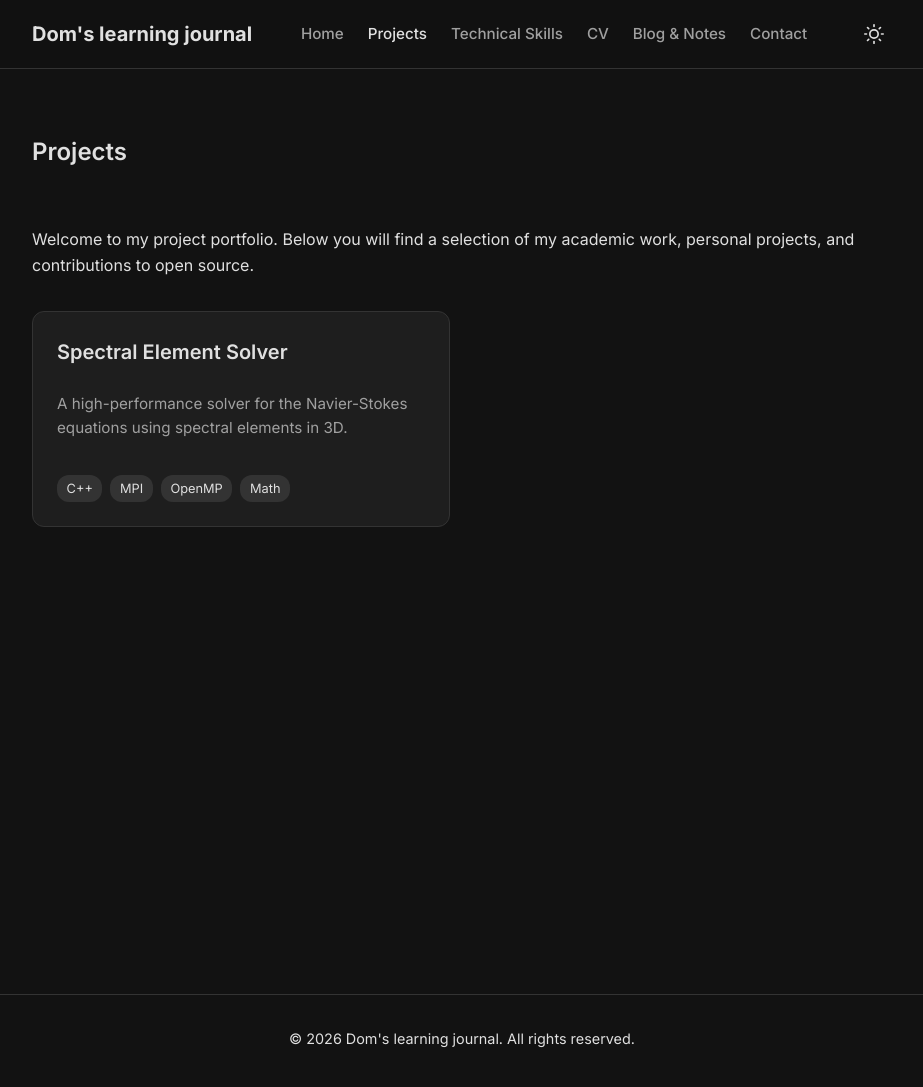
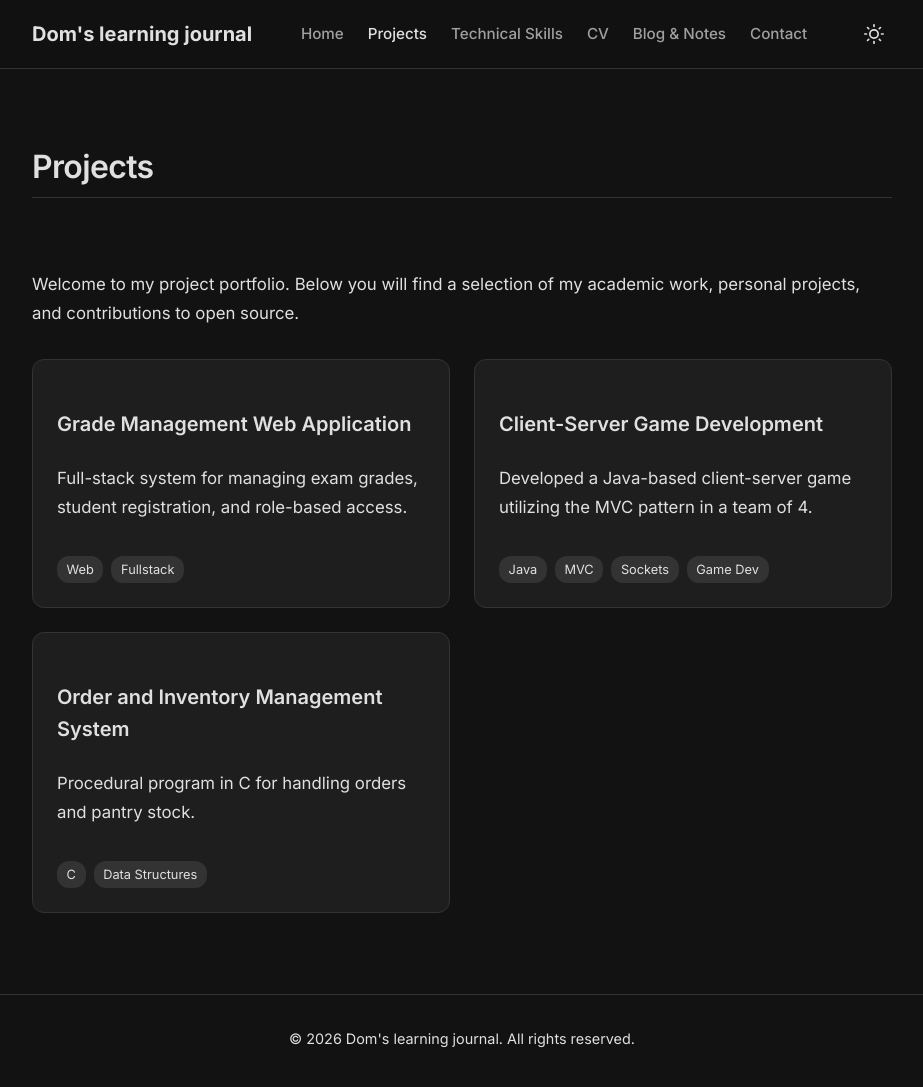
Before and after one commit to DomDegi/domdegi.github.io, a Jekyll site: the page built from projects.markdown, in a window 1280 px wide and 1101 px high. Shown: the top 1087 px of the window, without its empty margins (178-1101 px from the left). Built offline with Jekyll 4.4.1, drawn with Linux system fonts in a browser that asks for light colours.

Commit message:
feat: Add three new project pages and a CV PDF, update skills and CV content, and enhance site typography.

```diff
--- a/_config.yml
+++ b/_config.yml
@@ -37,7 +37,7 @@ header_pages:
   - contact.markdown
 
 # Build settings
-theme: minima
+# theme: minima
 plugins:
   - jekyll-feed
 
--- a/_projects/example-project.md
+++ /dev/null
@@ -1,17 +0,0 @@
----
-layout: page
-title: Spectral Element Solver
-description: A high-performance solver for the Navier-Stokes equations using spectral elements in 3D.
-tags: [C++, MPI, OpenMP, Math]
----
-
-# Spectral Element Solver
-
-This project focuses on solving the Navier-Stokes equations using high-order spectral element methods. It was designed to run on distributed memory architectures using MPI for communication and OpenMP for shared-memory parallelism on individual nodes.
-
-## Key Features
-- **Scalability**: Tested on hundreds of cores with near-linear strong scaling.
-- **Accuracy**: Employs Legendre polynomials for high spatial accuracy.
-- **Performance**: Optimized memory access patterns and vectorized inner loops.
-
-*(You can replace this placeholder content with your actual projects by replicating this file inside `_projects`)*
--- /dev/null
+++ b/_projects/grade-management.md
@@ -0,0 +1,15 @@
+---
+layout: page
+title: Grade Management Web Application
+description: Full-stack system for managing exam grades, student registration, and role-based access.
+tags: [Web, Fullstack]
+---
+
+# Grade Management Web Application
+
+A full-stack architecture built to manage university exam cycles, tracking grades over semesters.
+
+## Key Features
+- **Role-based Access:** Defined clear boundaries between Students and Professors.
+- **Grade Entry:** Allowed professors to input, finalize, and publish grades dynamically.
+- **Student Registration:** Comprehensive module for course registration and exams tracking.
--- /dev/null
+++ b/_projects/java-game.md
@@ -0,0 +1,20 @@
+---
+layout: page
+title: Client-Server Game Development
+description: Developed a Java-based client-server game utilizing the MVC pattern in a team of 4.
+tags: [Java, MVC, Sockets, Game Dev]
+---
+
+# Client-Server Game Development with MVC Pattern
+
+Developed a Java-based multiplayer game applying the classic Model-View-Controller paradigm in a 4-person team.
+
+## Architecture
+- **Communication:** Implemented using Java RMI and custom Socket protocols.
+- **User Interface:** Built with JavaFX.
+- **Build System:** Managed via Maven.
+
+## Challenges
+- Handled rigorous multi-threading complexities.
+- Synchronized states across multiple concurrent remote clients in real-time.
+- Heavily applied Object-Oriented Programming (OOP) principles to keep the codebase maintainable.
--- /dev/null
+++ b/_projects/order-management.md
@@ -0,0 +1,15 @@
+---
+layout: page
+title: Order and Inventory Management System
+description: Procedural program in C for handling orders and pantry stock.
+tags: [C, Data Structures]
+---
+
+# Order and Inventory Management System
+
+A procedural project built in C focusing heavily on low-level data structures and algorithmic efficiency.
+
+## Implementation Details
+- Applied Hash Tables for rapid inventory lookups.
+- Utilized Heaps for priority-based order processing.
+- Managed dynamic memory effectively using complex Linked Lists.
--- a/assets/css/main.css
+++ b/assets/css/main.css
@@ -38,7 +38,12 @@ body {
 }
 
 /* Typography */
-h1, h2, h3, h4, h5, h6 {
+h1,
+h2,
+h3,
+h4,
+h5,
+h6 {
   color: var(--text-color);
   font-weight: 600;
   margin-top: 1.5rem;
@@ -56,7 +61,9 @@ a:hover {
   opacity: 0.8;
 }
 
-p, ul, ol {
+p,
+ul,
+ol {
   margin-bottom: 1.2rem;
   color: var(--text-color);
 }
@@ -76,6 +83,58 @@ li {
 .page-content {
   flex: 1;
   padding: 40px 0;
+}
+
+/* Page Typographic Improvements */
+.page-title {
+  font-size: 2.5rem;
+  letter-spacing: -0.02em;
+  border-bottom: 2px solid var(--border-color);
+  padding-bottom: 0.5rem;
+  margin-bottom: 2rem;
+}
+
+.page-content h1 {
+  font-size: 2rem;
+  border-bottom: 1px solid var(--border-color);
+  padding-bottom: 0.3rem;
+  margin-top: 2rem;
+}
+
+.page-content h2 {
+  font-size: 1.5rem;
+  color: var(--accent-color);
+  margin-top: 2rem;
+}
+
+.page-content h3 {
+  font-size: 1.25rem;
+  margin-top: 1.5rem;
+}
+
+.page-content p {
+  font-size: 1.05rem;
+  line-height: 1.7;
+  color: var(--text-color);
+}
+
+.page-content ul,
+.page-content ol {
+  font-size: 1.05rem;
+  line-height: 1.7;
+  padding-left: 1.5rem;
+  margin-bottom: 1.5rem;
+}
+
+.page-content li {
+  margin-bottom: 0.5rem;
+}
+
+.page-content hr {
+  border: 0;
+  height: 1px;
+  background: var(--border-color);
+  margin: 2rem 0;
 }
 
 /* Header & Nav */
@@ -168,7 +227,7 @@ li {
   border-radius: 50%;
   object-fit: cover;
   border: 4px solid var(--border-color);
-  box-shadow: 0 8px 16px rgba(0,0,0,0.1);
+  box-shadow: 0 8px 16px rgba(0, 0, 0, 0.1);
 }
 
 .hero-content h1 {
@@ -209,7 +268,7 @@ li {
 
 .project-card:hover {
   transform: translateY(-4px);
-  box-shadow: 0 12px 24px rgba(0,0,0,0.1);
+  box-shadow: 0 12px 24px rgba(0, 0, 0, 0.1);
 }
 
 .project-title {
--- a/cv.markdown
+++ b/cv.markdown
@@ -4,26 +4,35 @@ title: CV
 permalink: /cv/
 ---
 
+<a href="{{ '/assets/docs/cv_domenico_degiorgio.pdf' | relative_url }}" target="_blank" class="btn" style="float: right; text-decoration: none; padding: 0.6rem 1rem; border-radius: 6px; background-color: var(--accent-color); color: #fff; font-weight: 500;">
+  Download PDF
+</a>
+
 # Curriculum Vitae
 
-You can view my experience and educational background below.
-*(Alternatively, you can provide a link to download a PDF version of your CV here).*
+**Domenico De Giorgio**
+*Date of birth: 19/01/2004*
+[domenicodegiorgio@icloud.com](mailto:domenicodegiorgio@icloud.com) | [+39 3891766712](tel:+393891766712)
+
+---
 
 ## Education
 
-**MSc in High Performance Computing**
-*Politecnico di Milano* | 202X - Present
-- Focus on Parallel Computing, Numerical Methods, and Advanced Architecture.
+**Politecnico di Milano** | Sep 2022 – Current
+*Engineering of Computer Systems / High Performance Computing*
 
-**BSc in [Your Bachelor Degree]**
-*[Your University]* | 202X - 202X
-- Focus on [Relevant topics].
-
-## Experience
-
-**[Job Title/Role]**
-*[Company/Organization Name]* | [Start Date] - [End Date]
-- [Description of responsibilities and achievements]
+**Liceo Scientifico "Ettore Majorana" Girifalco** | Sep 2017 – June 2022
+*High School Diploma*
 
 ---
-*Please reach out via email or LinkedIn for a complete and up-to-date resume in PDF format.*
+
+## Technical Skills
+- **Programming:** C, Java (good knowledge); Python, MATLAB (beginner)
+- **Computer Systems:** Architecture, memory management, operating systems
+- **Software Engineering:** UML, Git, Agile methodologies
+- **Databases:** SQL, ER modeling, normalization
+- **Web Development:** HTML, CSS, JavaScript, client-server models
+- **Electronics & Control Systems:** Circuit analysis, digital logic design, system modeling, PID controller design
+- **Numerical Methods:** Numerical analysis, operations research
+
+*(For complete details, please download the attached PDF version).*
--- a/skills.markdown
+++ b/skills.markdown
@@ -6,23 +6,29 @@ permalink: /skills/
 
 # Technical Skills
 
-Here is a summary of the technologies and tools I work with:
+Below is an overview of my core technical competencies built through academic and independent projects.
 
 ### Programming Languages
-- C++
-- Python
-- C
--
+- **C, Java** (Good Knowledge)
+- **Python, MATLAB** (Beginner)
 
-### Frameworks & Libraries
-- MPI
-- OpenMP
--
+### Systems & Architecture
+- Computer Architecture and Memory Management
+- Operating Systems fundamentals
 
-### Developer Tools
-- Git & GitHub
-- Linux (Bash, Make, CMake)
+### Software Engineering & Tools
+- UML, Git
+- Agile methodologies
+
+### Data & Web
+- **Databases:** SQL, ER modeling, normalization
+- **Web Development:** HTML, CSS, JavaScript, Client-Server models
+
+### Engineering & Math
+- **Electronics:** Circuit analysis, digital logic design
+- **Control Systems:** System modeling, PID controller design
+- **Numerical Methods:** Numerical analysis, Operations Research
 
 ### Languages
-- Italian (Native)
-- English (Advanced)
+- **Italian:** Native
+- **English:** TOEIC Listening & Reading – C1 equivalent (985/990)
```
Also changed, not shown: 1 other file.
